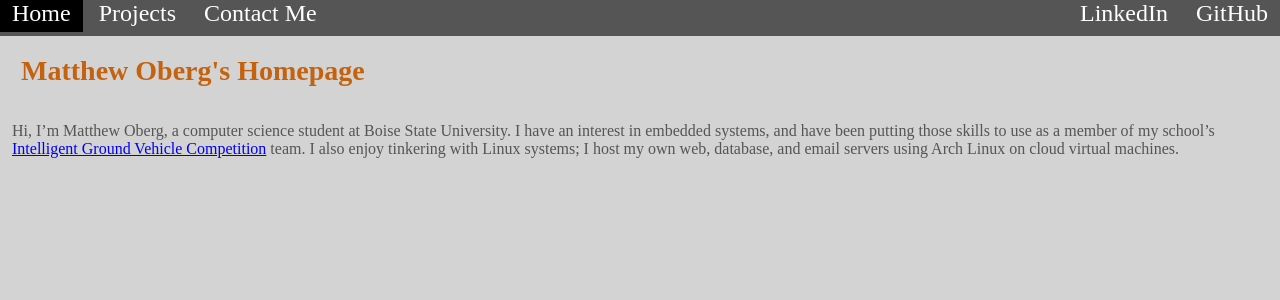
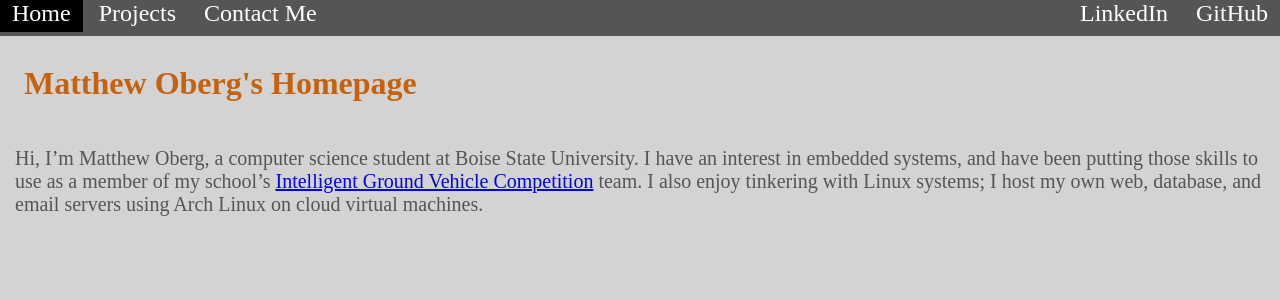
Before and after one commit to matthew-oberg/oberg.us, a PHP site: page / in a window 1280 px wide. Shown: the top 300 px of the page. Run offline with PHP 8.4, Linux system fonts and the light colour scheme.

Commit message:
Padding size fix pt 4

```diff
--- a/style.css
+++ b/style.css
@@ -31,19 +31,23 @@ body {
 
 #intro-h {
     float: left;
+    padding-top: 0.25em;
+    padding-bottom: 0.1em;
     padding-left: 0.75em;
     padding-right: 0.75em;
 }
 
 #intro-p {
     float: left;
+    padding-top: 0;
+    padding-bottom: 0;
     padding-left: 0.75em;
     padding-right: 0.75em;
-    font-size: 1em;
+    font-size: 1.25em;
 }
 
 h1 {
-    font-size: 1.75em;
+    font-size: 2em;
     color: #C46210;
 }
 
```
